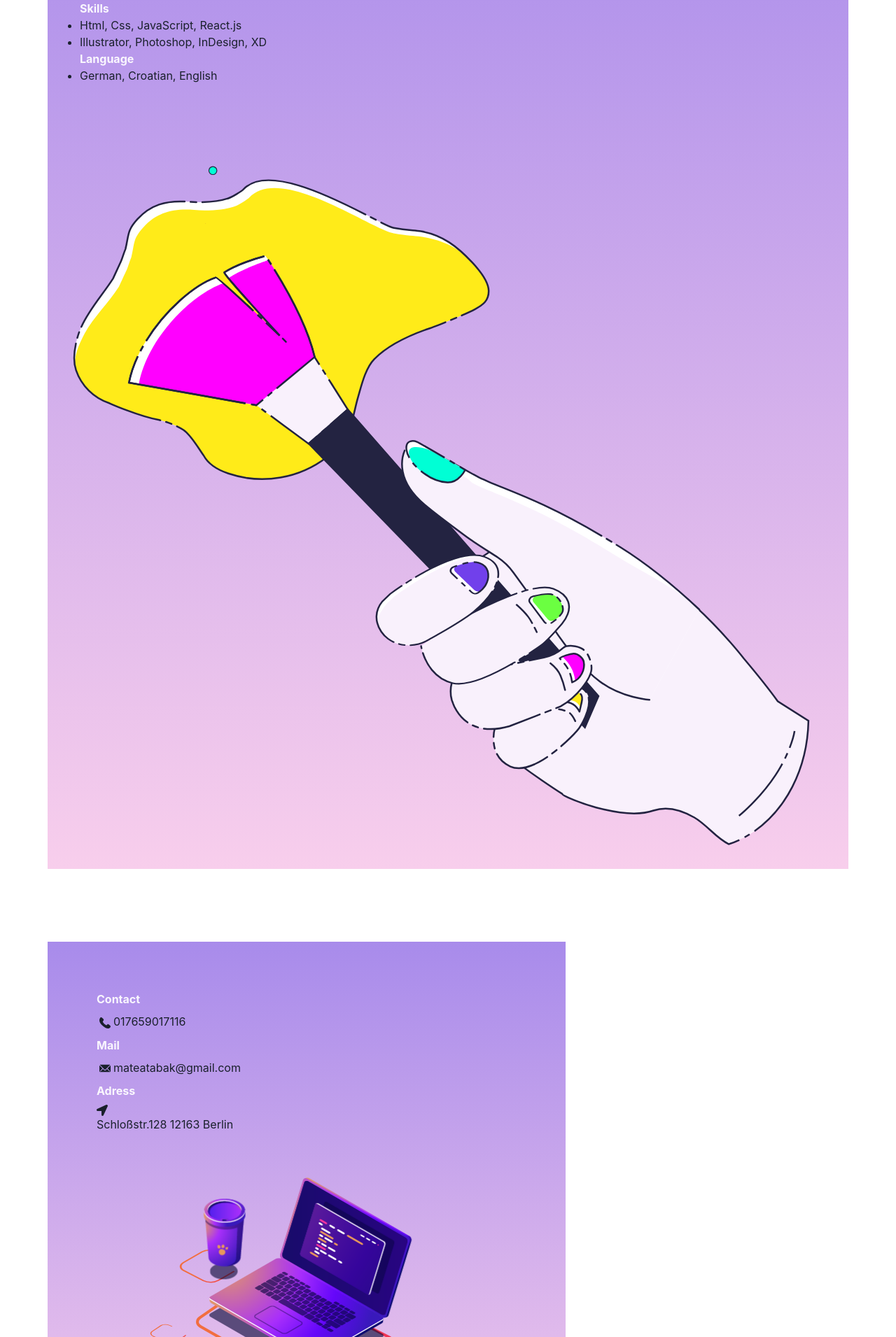
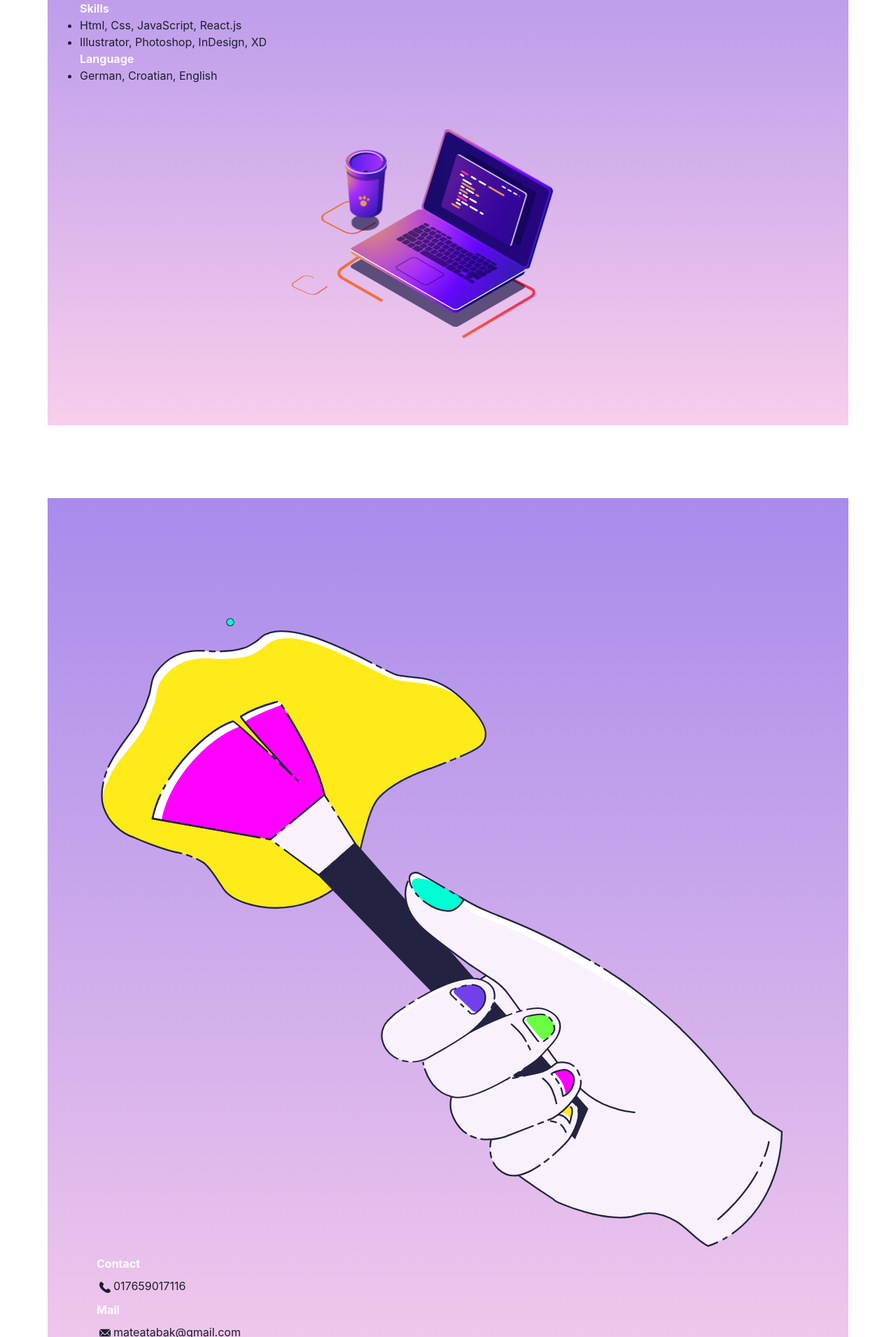
Before and after one commit to mateasportfolio/mtportfolio, a React (Create React App) app: page /aboutme in a window 1280 px wide. Shown: the part 349-2260 px from the top of the page at 70% size. Built offline with nearby package versions, Linux system fonts and the light colour scheme.

Commit message:
changed order with lottie

```diff
--- a/src/pages/AboutMe.js
+++ b/src/pages/AboutMe.js
@@ -48,11 +48,17 @@ const AboutMe = () => {
             </Heading>
             <ListItem>German, Croatian, English</ListItem>
           </UnorderedList>
-          <Lottie animationData={brush} height={800} width={100} />
+          <Box>
+            <Lottie animationData={developer} width="50%" height="50%" />
+          </Box>
         </VStack>
       </Stack>
 
       <Stack bg="linear-gradient(#A88BEB ,#F8CEEC)" p="70px" m="3rem">
+        <Box>
+          {" "}
+          <Lottie animationData={brush} width="50%" height="50%" />
+        </Box>
         <Heading color="whiteAlpha.900" size="Xl">
           Contact
         </Heading>
@@ -75,9 +81,6 @@ const AboutMe = () => {
           <FaLocationArrow m="4px" />
           Schloßstr.128 12163 Berlin
         </Text>
-        <Box>
-          <Lottie animationData={developer} width="50%" height="50%" />
-        </Box>
       </Stack>
     </>
   );
```
